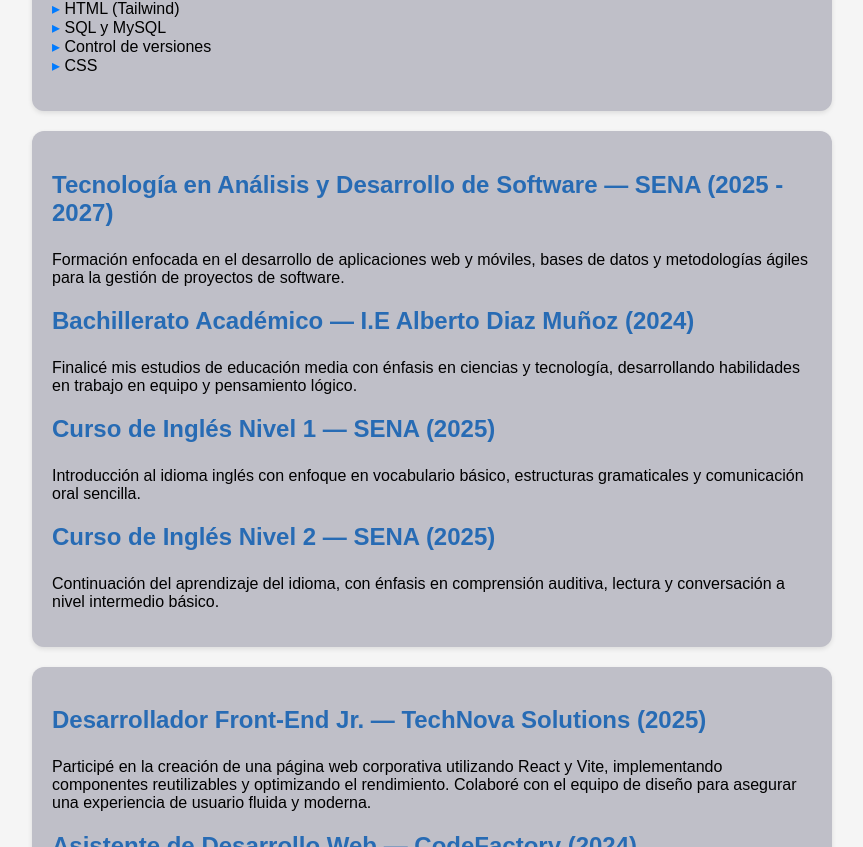
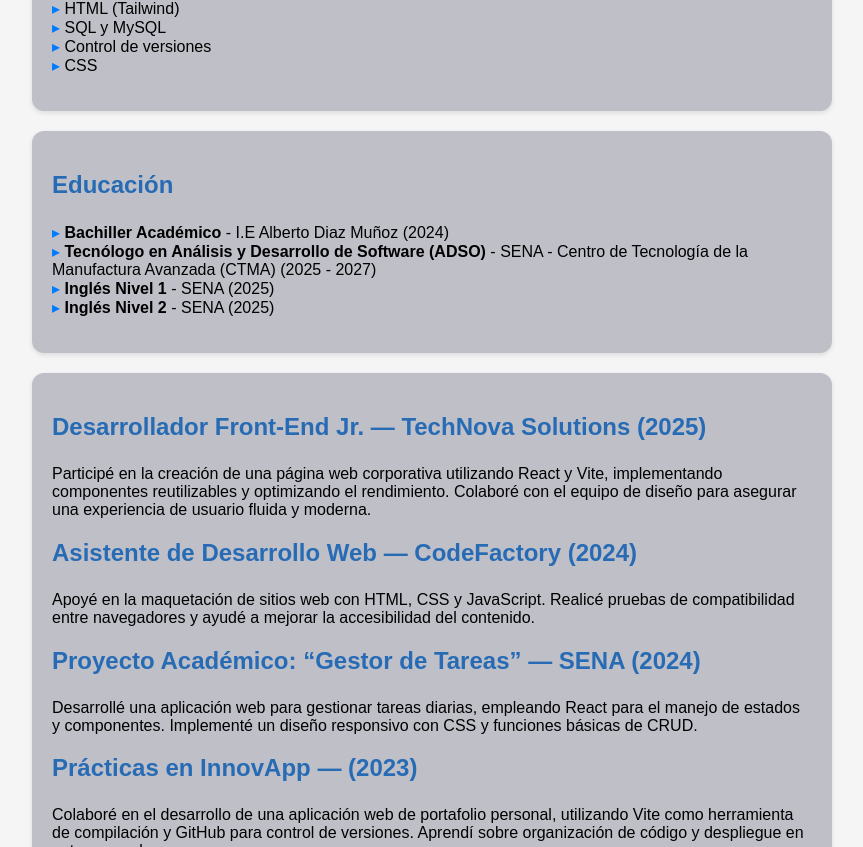
Before and after one commit to Daniel-hlg/Trabajo-con-vite, a React (Vite) app in the folder exp_app/: page / in a window 1280 px wide. Shown: the part 640-1487 px from the top of the page, without its empty margins (208-1071 px from the left). Built offline with nearby package versions, Linux system fonts and the light colour scheme.

Commit message:
feat: Componente Educacion dinamico con formacion complementaria

```diff
--- a/exp_app/src/componentes/Educacion.jsx
+++ b/exp_app/src/componentes/Educacion.jsx
@@ -1,18 +1,41 @@
-export default function Skills() {
+function Educacion() {
+  const educacion = [
+    {
+      institucion: "I.E Alberto Diaz Muñoz",
+      curso: "Bachiller Académico",
+      año: 2024,
+    },
+    {
+      institucion: "SENA - Centro de Tecnología de la Manufactura Avanzada (CTMA)",
+      curso: "Tecnólogo en Análisis y Desarrollo de Software (ADSO)",
+      año: "2025 - 2027",
+    },
+    {
+      institucion: "SENA",
+      curso: "Inglés Nivel 1",
+      año: 2025,
+    },
+    {
+      institucion: "SENA",
+      curso: "Inglés Nivel 2",
+      año: 2025,
+    },
+  ];
+
   return (
-    <section>
-      <h2>Tecnología en Análisis y Desarrollo de Software — SENA (2025 - 2027)</h2>
-      <p>Formación enfocada en el desarrollo de aplicaciones web y móviles, bases de datos y metodologías ágiles para la gestión de proyectos de software.</p>
+    <div>
+      <section>
+        <h2>Educación</h2>
+        <ul>
+          {educacion.map((estudio, index) => (
+            <li key={index}>
+              <strong>{estudio.curso}</strong> - {estudio.institucion} ({estudio.año})
+            </li>
+          ))}
+      </ul>
+      </section>
+    </div>
+  );
+}
 
-      <h2>Bachillerato Académico — I.E Alberto Diaz Muñoz (2024)</h2>
-      <p>Finalicé mis estudios de educación media con énfasis en ciencias y tecnología, desarrollando habilidades en trabajo en equipo y pensamiento lógico.</p>
-
-      <h2>Curso de Inglés Nivel 1 — SENA (2025)</h2>
-      <p>Introducción al idioma inglés con enfoque en vocabulario básico, estructuras gramaticales y comunicación oral sencilla.
-      </p>
-
-      <h2>Curso de Inglés Nivel 2 — SENA (2025)</h2>
-      <p>Continuación del aprendizaje del idioma, con énfasis en comprensión auditiva, lectura y conversación a nivel intermedio básico.</p>
-    </section>
-);
-}
+export default Educacion;
```
